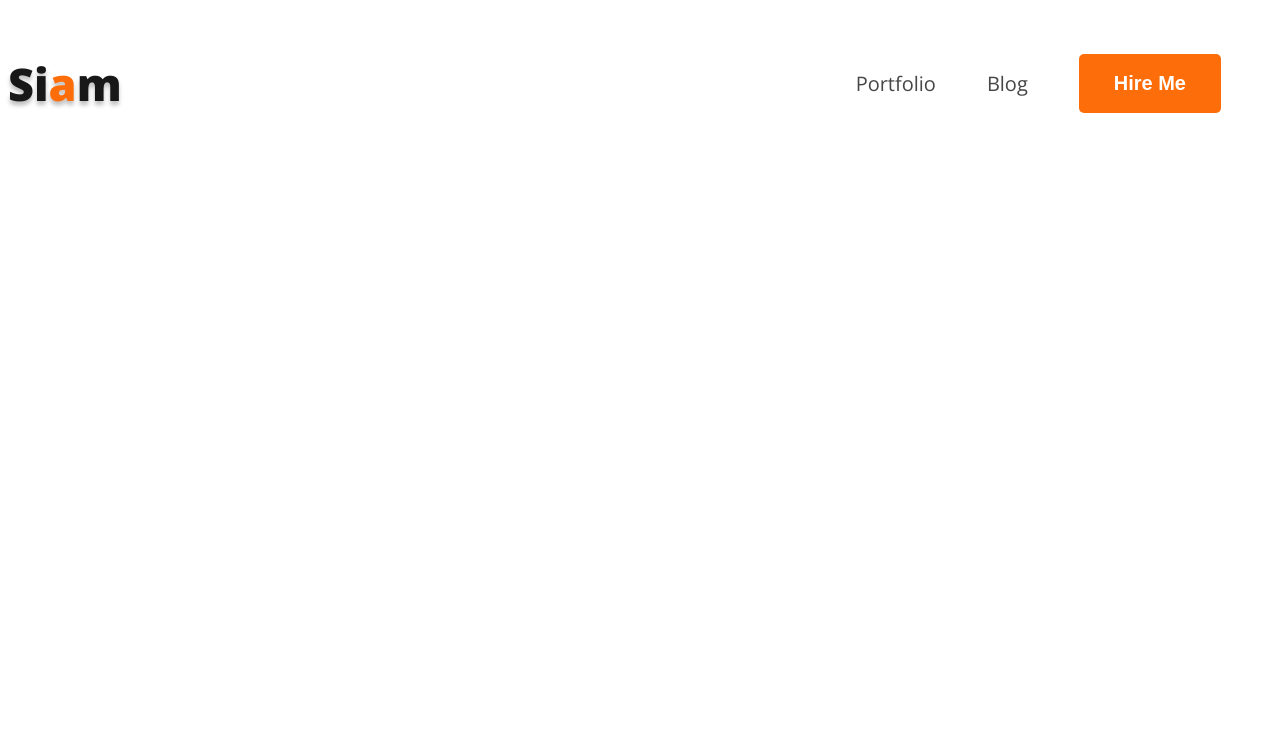
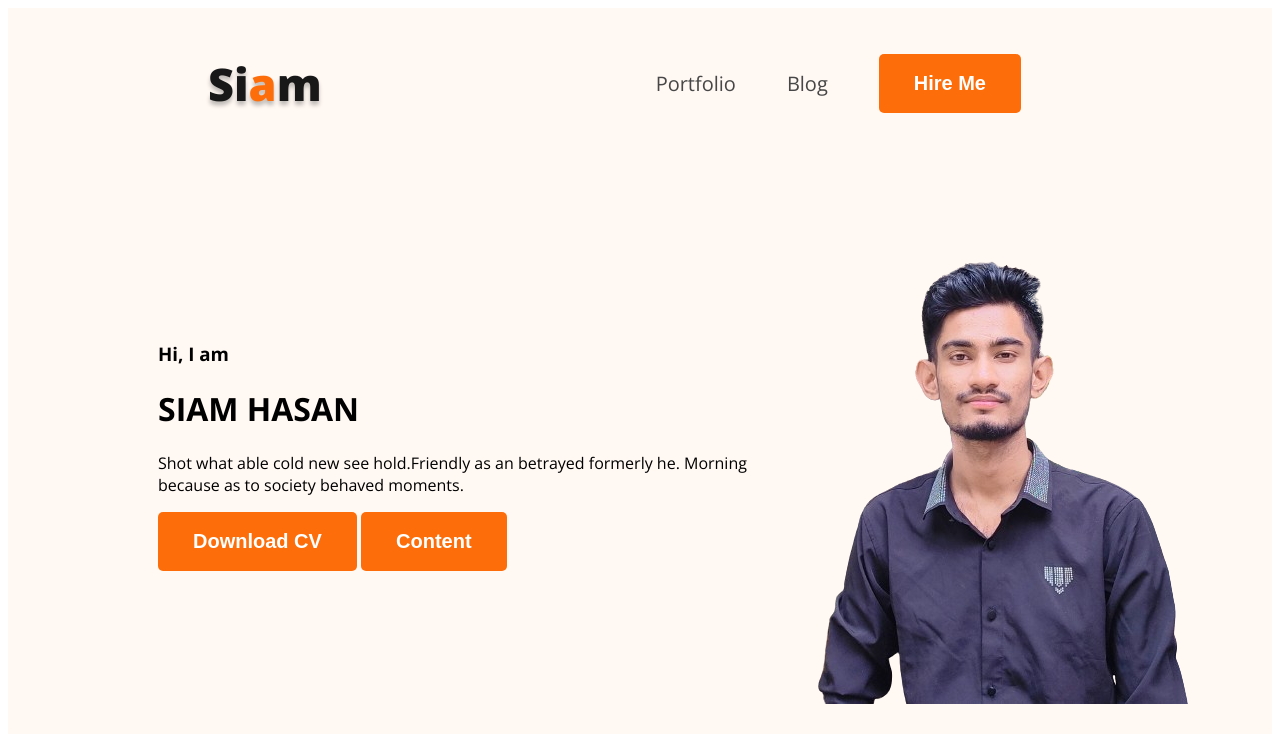
Before and after one commit to siam2002xyz/devoloper-portfolio, a plain HTML site: page index.html in a window 1280 px wide. Drawn offline with nearby package versions, Linux system fonts and the light colour scheme.

Commit message:
heder prpfile added

```diff
--- a/index.html
+++ b/index.html
@@ -7,7 +7,7 @@
     <link rel="stylesheet" href="style.css">
 </head>
 <body>
-    <header>
+    <header class="header">
         <nav>
             <h3 class="nav-tittle">Si<span class="text-primary">a</span>m</h3>
             <ul>
@@ -16,6 +16,18 @@
                 <li><button class="btn-primary">Hire Me</button></li>
             </ul>
         </nav>
+        <div class="banner">
+            <div class="banner-content">
+                <h3>Hi, I  am</h3>
+                <h1>SIAM HASAN</h1>
+                <p>Shot what able cold new see hold.Friendly as an betrayed formerly he. Morning because as to society behaved moments.</p>
+                <button class="btn-primary">Download CV</button>
+            <button class="btn-primary">Content</button>
+            </div>
+            <img class="profile" src="images/siam.png" alt="">
+
+
+        </div>
 
     </header>
         <main>
--- a/style.css
+++ b/style.css
@@ -28,6 +28,7 @@ nav {
   display: flex;
   justify-content: space-between;
   align-items: center;
+  margin: 0px 200px;
 }
 nav > ul {
   display: flex;
@@ -43,3 +44,19 @@ nav > ul > li > a {
   font-size: 20px;
   font-weight: 400;
 }
+
+/* header related style */
+.header{
+    background-color: #FFF8F3;
+}
+.banner{
+    padding: 30px 30px 30px 150px ;
+    display: flex;
+    align-items: center;
+}
+.banner .profile{
+    width: 500px;
+}
+.banner-content{
+
+}
```
Also changed, not shown: images/hardy.png (deleted), images/siam.png (added).
